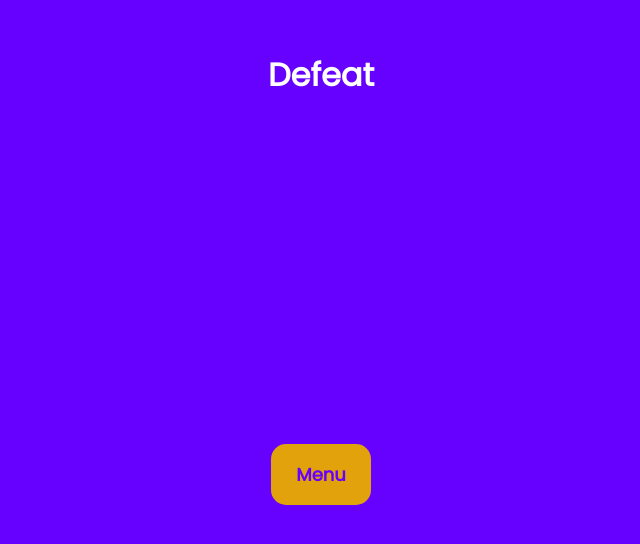
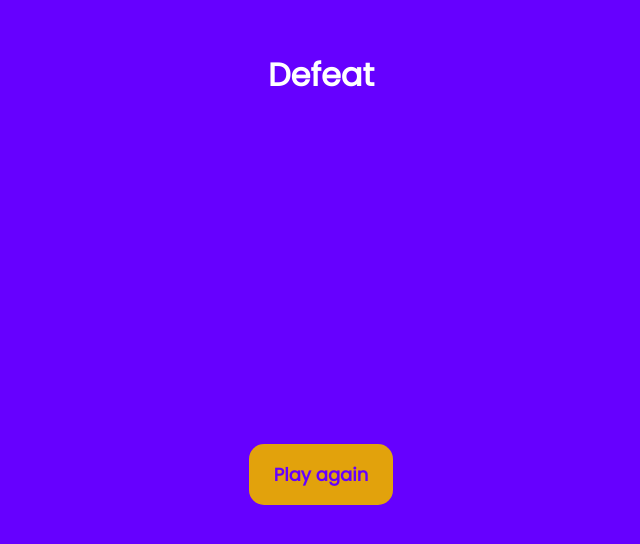
Before and after one commit to arkzok/react-sudoku, a React (Create React App) app: page /defeat in a window 1280 px wide. Shown: the part 122-666 px from the top of the page, without its empty margins (319-959 px from the left). Built offline with nearby package versions, Linux system fonts and the light colour scheme.

Commit message:
removed the need to go to the menu every time after a victory or a defeat

```diff
--- a/src/components/Defeat.jsx
+++ b/src/components/Defeat.jsx
@@ -3,7 +3,7 @@ import { NavLink } from "react-router-dom"
 const Defeat = () =>
     <div className='container d-flex'>
         <h1>Defeat</h1>
-        <NavLink to='/' className='btn'>Menu</NavLink>
+        <NavLink to='/game' className='btn'>Play again</NavLink>
     </div>
 
 export default Defeat
--- a/src/components/Victory.jsx
+++ b/src/components/Victory.jsx
@@ -3,7 +3,7 @@ import { NavLink } from "react-router-dom"
 const Victory = () =>
     <div className='container d-flex'>
         <h1>Victory</h1>
-        <NavLink to='/' className='btn'>Menu</NavLink>
+        <NavLink to='/game' className='btn'>Next level</NavLink>
     </div>
 
 export default Victory
```
